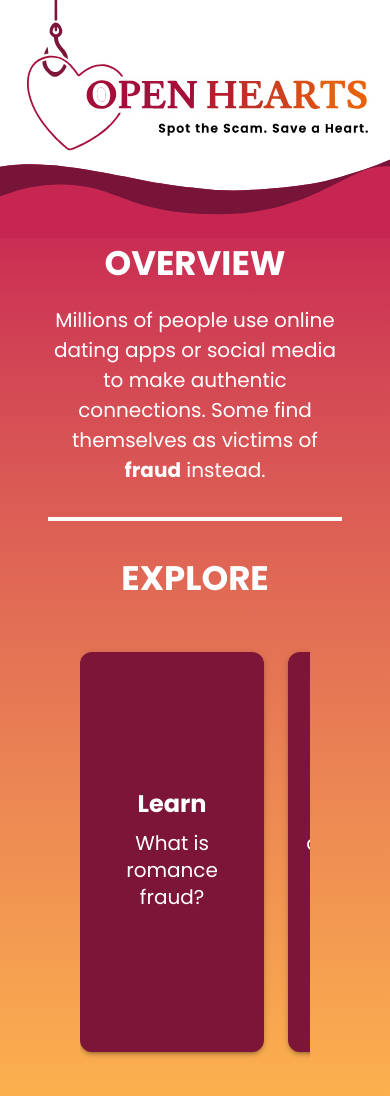
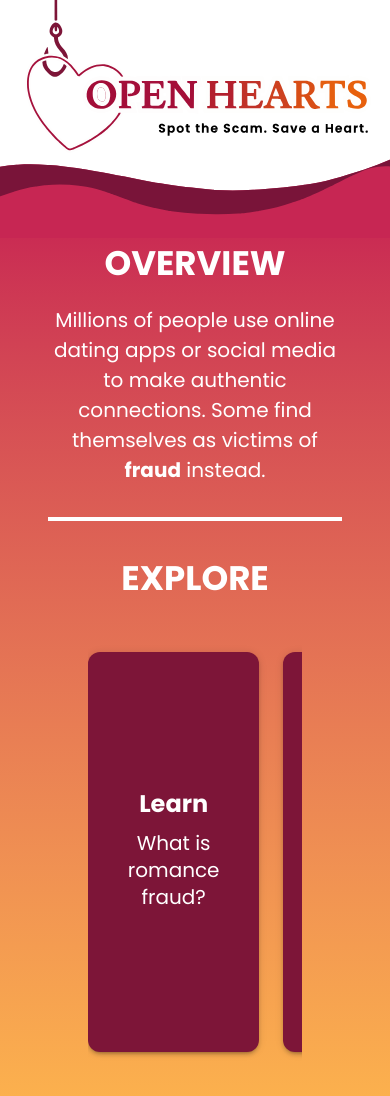
Before and after one commit to heavens-potato/open-hearts, a Next.js app in the folder open-hearts/: page /landing in a window 390 px wide. Shown: the top 1096 px of the page. Built offline with nearby package versions, Linux system fonts and the light colour scheme; some icons are missing; a web font is replaced by a local one.

Commit message:
padding adjustment

```diff
--- a/open-hearts/src/components/scrollableCards.js
+++ b/open-hearts/src/components/scrollableCards.js
@@ -63,7 +63,7 @@ export default function scrollableCards() {
     ]
 
     return (
-        <section className="relative w-full h-full flex flex-row px-4 md:px-8 scrollbar-hide">
+        <section className="relative w-full h-full flex flex-row px-6 md:px-8 scrollbar-hide">
             <ChevronLeftIcon
                 sx={{
                     position: 'absolute',
```
